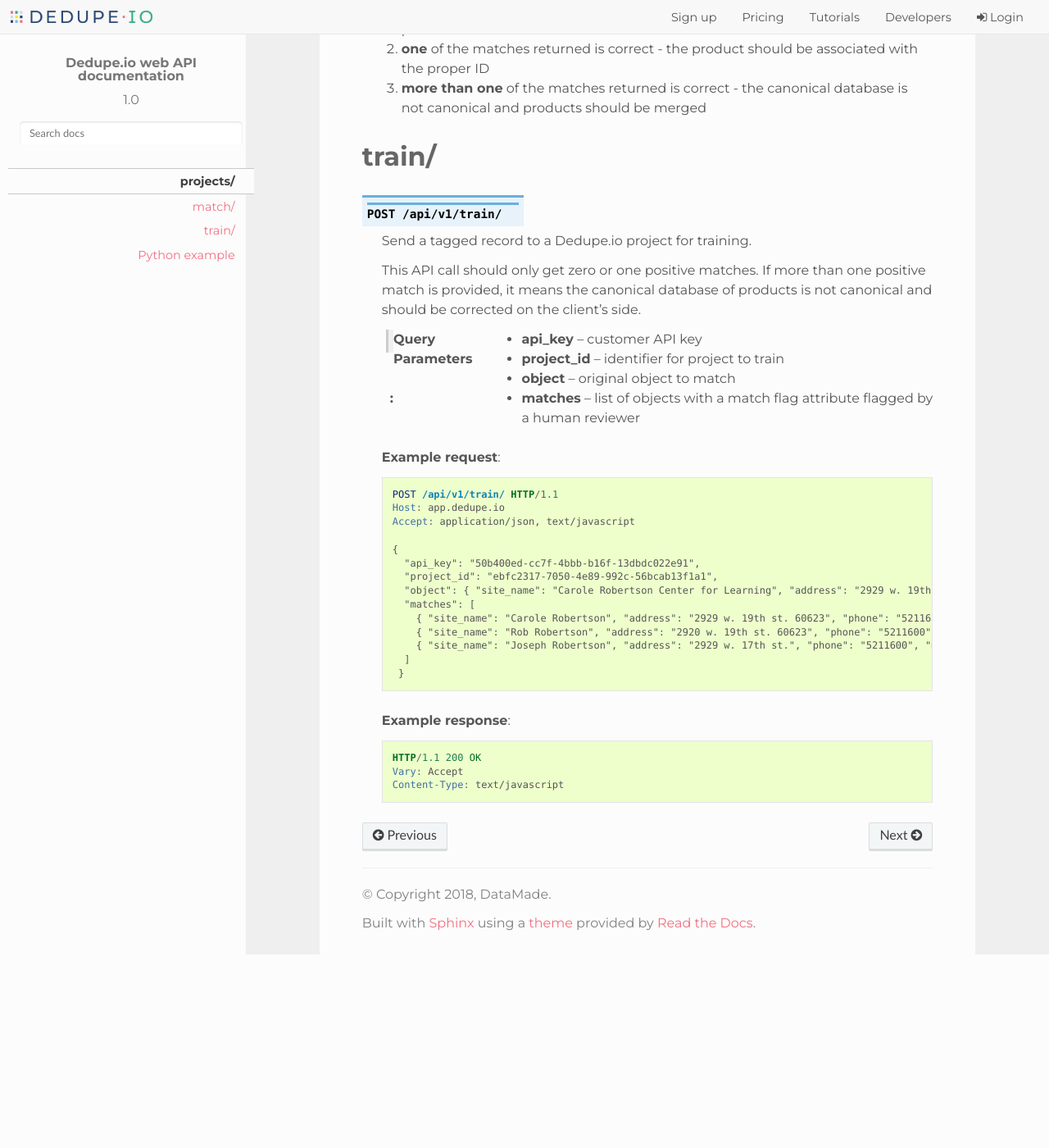
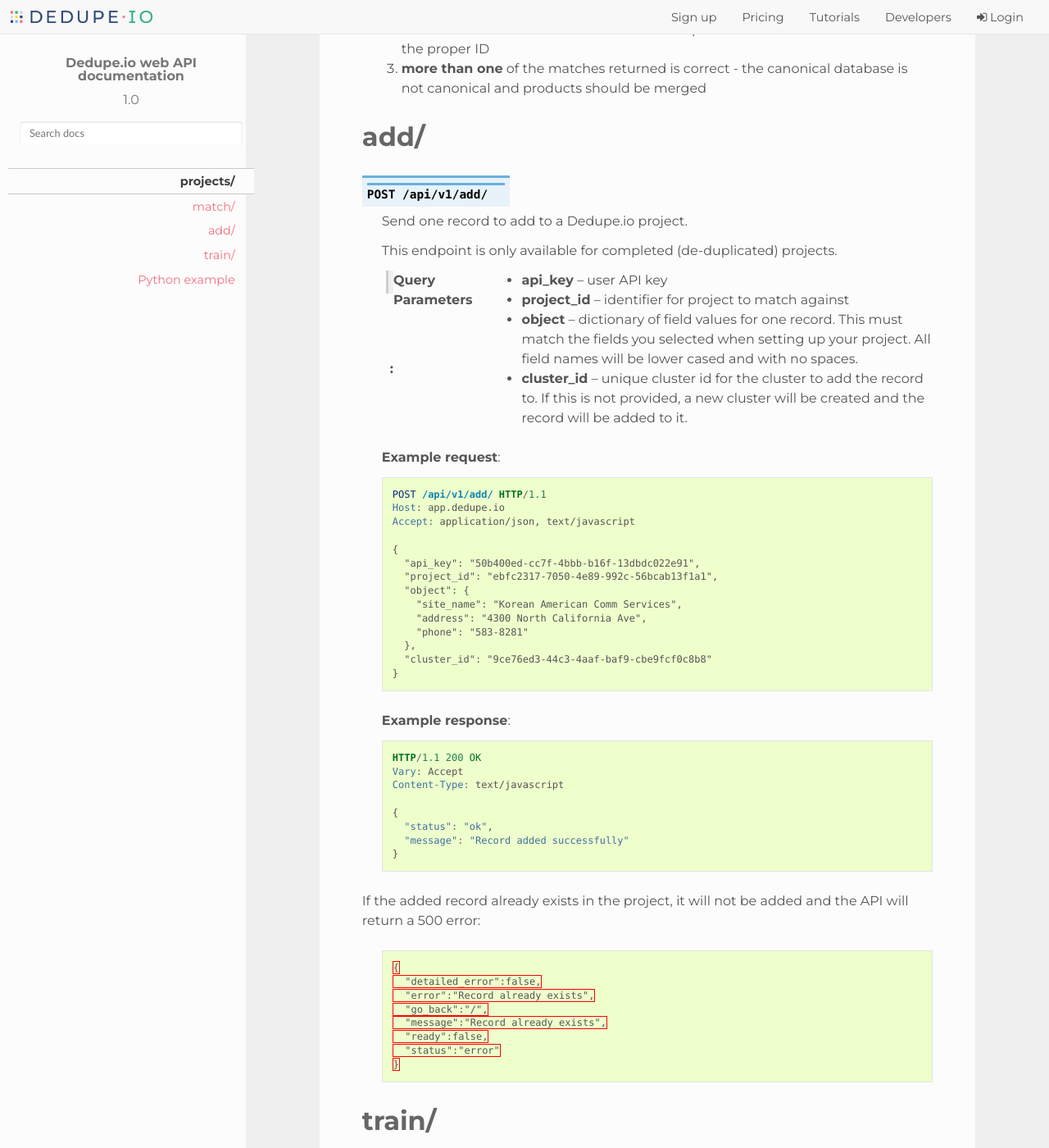
Before and after one commit to dedupeio/dedupeio-web-api-docs, a Sphinx documentation site: the page built from docs/Endpoints.rst, in a window 1280 px wide and 1400 px high, scrolled down 4787 px. Shown: the whole window at 82% size. Built offline with Sphinx 7.4.7 and the Read the Docs theme 2.0.0, drawn with Linux system fonts in a browser that asks for light colours; before the commit the page ends 5951 px from its top, so only the background shows below that; some of the changed text lies outside the part shown.

Commit message:
adds 'add' endpoint documentation

```diff
--- a/docs/Endpoints.rst
+++ b/docs/Endpoints.rst
@@ -263,6 +263,66 @@
 
   3. **more than one** of the matches returned is correct - the canonical database is not canonical and products should be merged
 
+add/
+========================
+
+.. http:post:: /api/v1/add/
+
+   Send one record to add to a Dedupe.io project.
+
+   This endpoint is only available for completed (de-duplicated) projects.
+
+   :query api_key: user API key
+   :query project_id: identifier for project to match against
+   :query object: dictionary of field values for one record. This must match the fields you selected when setting up your project. All field names will be lower cased and with no spaces.
+   :query cluster_id: unique cluster id for the cluster to add the record to. If this is not provided, a new cluster will be created and the record will be added to it.
+
+   **Example request**:
+
+   .. sourcecode:: http
+
+      POST /api/v1/add/ HTTP/1.1
+      Host: app.dedupe.io
+      Accept: application/json, text/javascript
+
+      {
+        "api_key": "50b400ed-cc7f-4bbb-b16f-13dbdc022e91",
+        "project_id": "ebfc2317-7050-4e89-992c-56bcab13f1a1",
+        "object": {
+          "site_name": "Korean American Comm Services",
+          "address": "4300 North California Ave",
+          "phone": "583-8281"
+        },
+        "cluster_id": "9ce76ed3-44c3-4aaf-baf9-cbe9fcf0c8b8"
+      }
+
+   **Example response**:
+
+   .. sourcecode:: http
+
+      HTTP/1.1 200 OK
+      Vary: Accept
+      Content-Type: text/javascript
+
+      {
+        "status": "ok",
+        "message": "Record added successfully"
+      }
+
+
+If the added record already exists in the project, it will not be added and the API will return a 500 error:
+
+   .. sourcecode:: http
+
+      {
+        "detailed_error":false,
+        "error":"Record already exists",
+        "go_back":"/",
+        "message":"Record already exists",
+        "ready":false,
+        "status":"error"
+      }
+
 train/
 ===============================
 
```
Also changed, not shown: other parts of docs/Endpoints.rst (+1 -1 lines).
